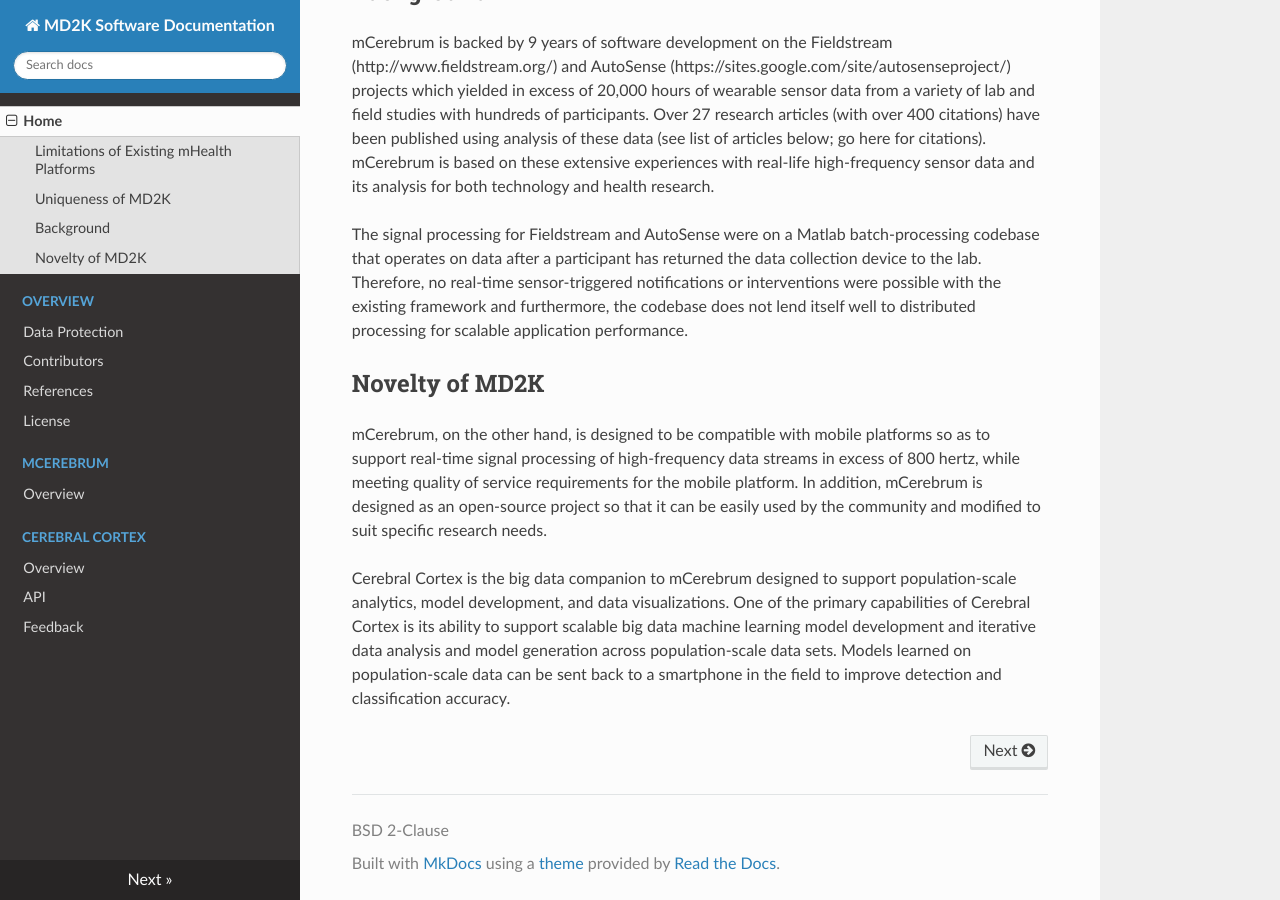
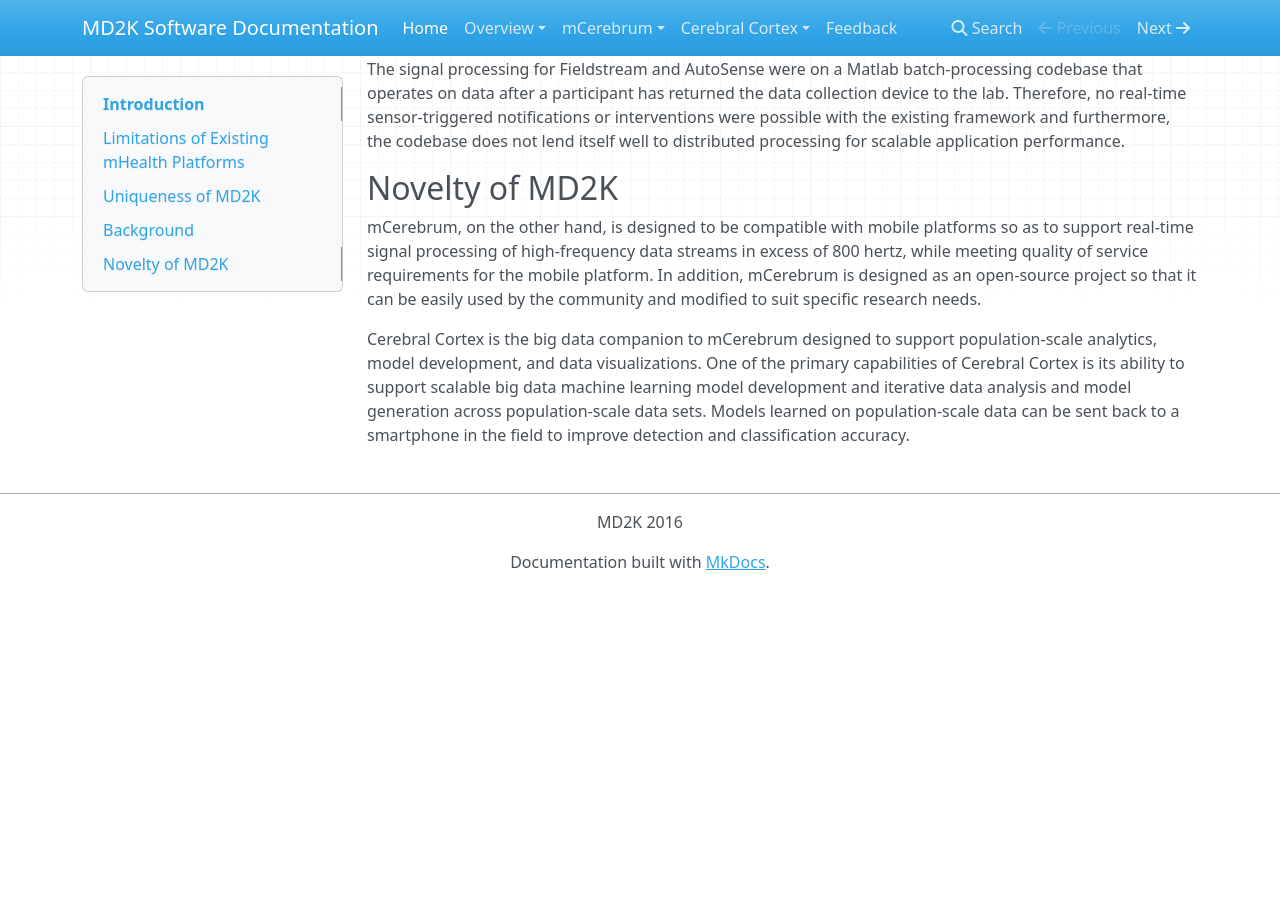
Before and after one commit to MD2Korg/md2korg.github.io, an MkDocs documentation site: the page built from docs/index.md, in a window 1280 px wide and 900 px high, scrolled down 873 px. Built offline with MkDocs 1.6.1, drawn with Linux system fonts in a browser that asks for light colours; nearby versions of some CDN libraries; old or Windows-style settings are respelled for this version of MkDocs; after the commit the page ends 1463 px from its top, so only the background shows below that.

Commit message:
Changed template and added support for CSS changes

```diff
--- /dev/null
+++ b/docs/extra.css
@@ -0,0 +1,3 @@
+/*h1 {
+  color: red;
+}*/
--- a/mkdocs.yml
+++ b/mkdocs.yml
@@ -1,13 +1,12 @@
 site_name: MD2K Software Documentation
 site_description: mCerbrum and Cerebral Cortex software and API documentation
 site_author: Timothy Hnat
-copyright: BSD 2-Clause
+copyright: MD2K 2016
 google_analytics: ['', 'md2korg.github.io']
 
 remote_branch: master
 
-theme: readthedocs
-# theme: bootstrap
+theme: mkdocs
 
 site_url: http://md2korg.github.io/
 
```
